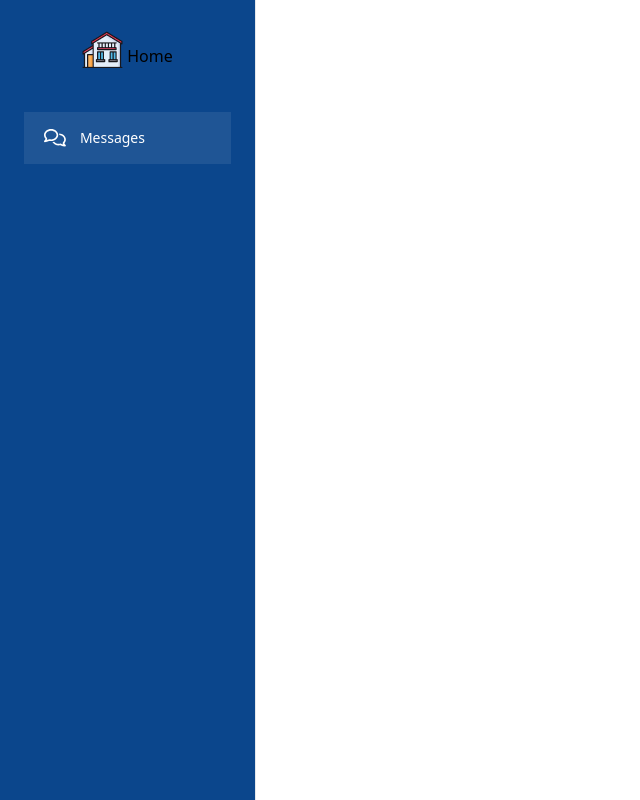
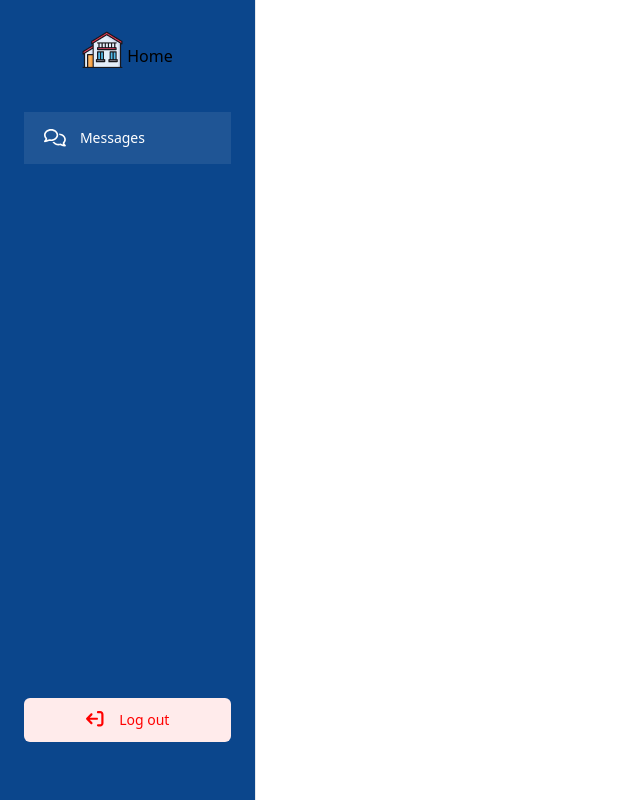
Before and after one commit to O-Robot/irate-in, a React (Create React App) app: page /dashboard in a window 1280 px wide. Shown: the whole page, without its empty margins (0-640 px from the left). Built offline with nearby package versions, Linux system fonts and the light colour scheme.

Commit message:
sidebar Logout button

```diff
--- a/src/components/Sidebar/Sidebar.tsx
+++ b/src/components/Sidebar/Sidebar.tsx
@@ -4,16 +4,17 @@ import React from "react";
 import { Link } from "react-router-dom";
 import home from "../../assets/home.png";
 import Logo from "../Logo/Logo";
+import { faArrowRightFromBracket } from "@fortawesome/free-solid-svg-icons";
 
 const Sidebar = () => {
   return (
-    <div className="hs-overlay hs-overlay-open:translate-x-0 -translate-x-full transition-all duration-300 transform hidden fixed top-0 start-0 bottom-0 z-[60] w-64 border-e border-gray-200 pt-7 pb-10 overflow-y-auto lg:block lg:translate-x-0 bg-[#0B468C]">
+    <div className=" hs-overlay hs-overlay-open:translate-x-0 -translate-x-full transition-all duration-300 transform hidden fixed top-0 start-0 bottom-0 z-[60] w-64 border-e border-gray-200 pt-7 pb-10 overflow-y-none lg:block lg:translate-x-0 bg-[#0B468C] h-[100vh]">
       {/* Logo  */}
       <div className="px-6">
         <Logo colour={"white"} />
       </div>
       {/* Logo  */}
-      <nav className="p-6 mt-5 w-full flex flex-col flex-wrap">
+      <nav className="p-6 mt-5 w-full flex flex-col flex-wrap h-[80%]">
         <ul className="space-y-1.5">
           <li className="bg-slate-300/10">
             <a
@@ -26,6 +27,20 @@ const Sidebar = () => {
           </li>
         </ul>
       </nav>
+      <div className="p-6">
+        <button
+          type="submit"
+          onClick={() => alert("Coming Soon!")}
+          className="flex w-full justify-center rounded-md px-3 py-3 text-sm text-left bg-[#FFEBEB] border-gray-100 text-[#FF0000]"
+        >
+          <FontAwesomeIcon
+            icon={faArrowRightFromBracket}
+            className="mr-4 fa-lg fa-rotate-180"
+            size="lg"
+          />
+          Log out
+        </button>
+      </div>
     </div>
   );
 };
```
